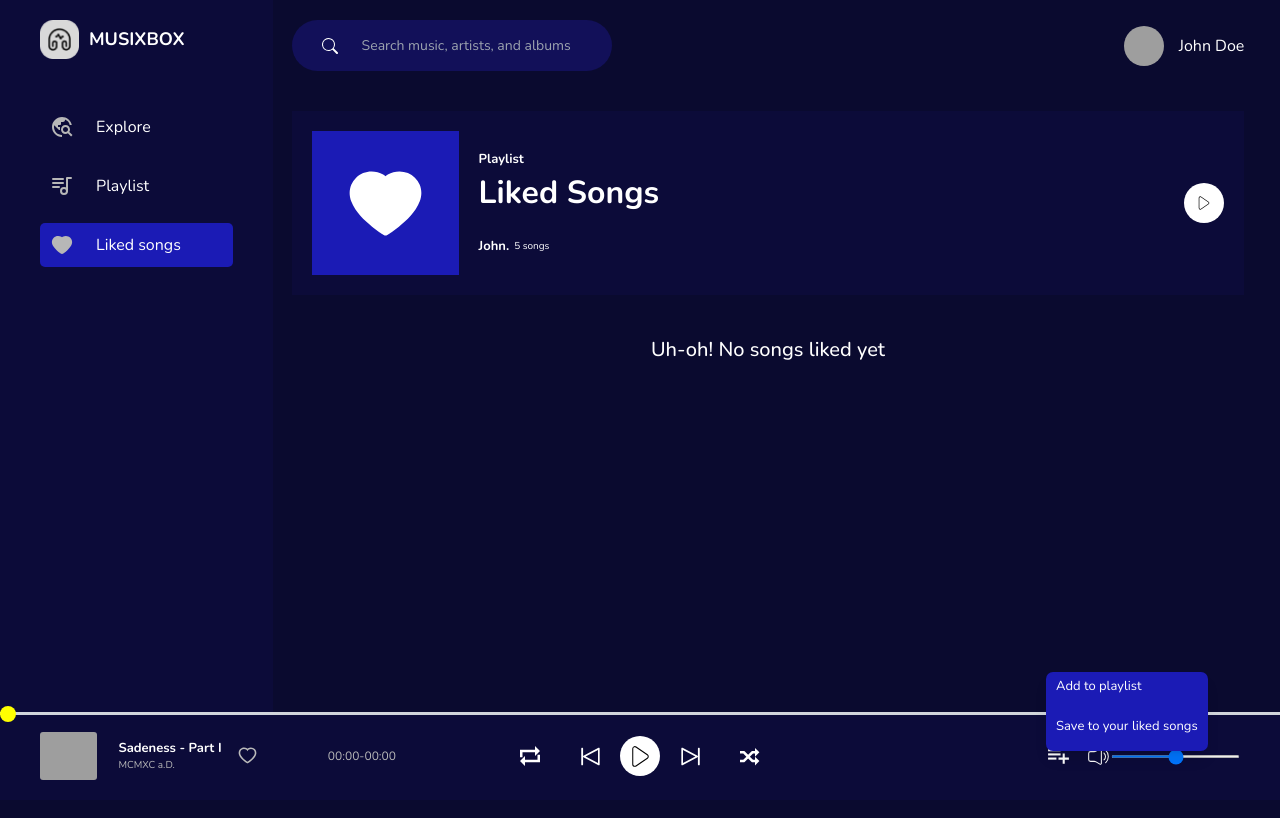
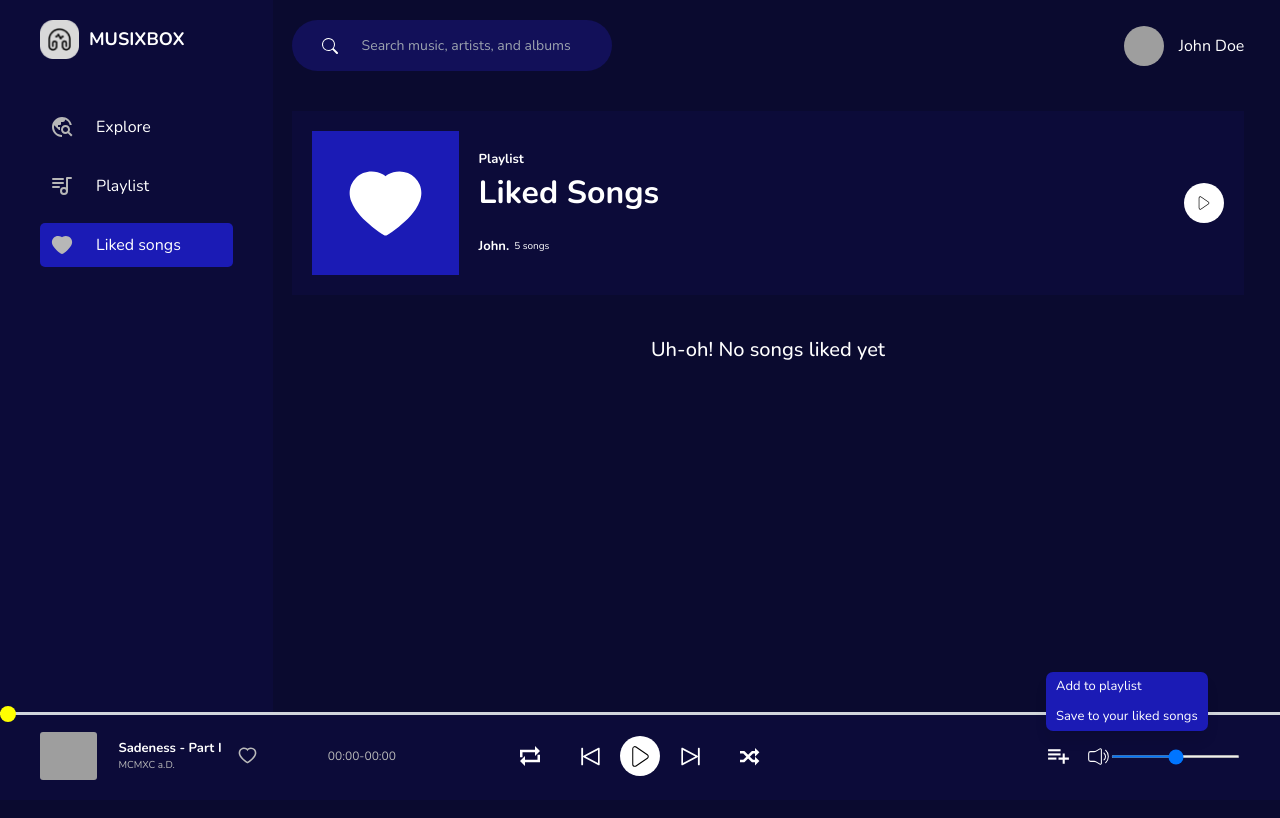
Before and after one commit to Yubraj-Karki/music-app, a React (Vite) app in the folder vite-project/: page /likedsongs in a window 1280 px wide. Shown: the top 818 px of the page. Built offline with nearby package versions, Linux system fonts and the light colour scheme; grey boxes are pictures that could not be loaded; a web font is replaced by a local one.

Commit message:
add to playlist buttons

```diff
--- a/vite-project/src/components/Control.jsx
+++ b/vite-project/src/components/Control.jsx
@@ -246,15 +246,23 @@ const Control = () => {
             <CgPlayListAdd className="cursor-pointer" />
             <div className="bg-[#1b1bb5] absolute rounded-[7px] shadow-lg top-[-60px] text-[13px]">
               <div className="relative group">
-                <button className="px-[10px] py-[5px]">Add to playlist</button>
+                <button className="hover:bg-[#0000ff] w-[100%] text-left  px-[10px] py-[5px]">
+                  Add to playlist
+                </button>
 
-                <div className="group-hover:flex bg-[#1b1bb5] align-items-start  hidden flex-col  absolute rounded-[7px] left-[-150px] shadow-lg top-[-80px]">
-                  <button className="p-[5px]">Create playlist</button>
-                  <button className="p-[5px]">Add to Playlist #1</button>
-                  <button className="p-[5px]">Add to Playlist #2</button>
+                <div className="w-[130px] text-left group-hover:block bg-[#1b1bb5] align-items-start hidden flex-col absolute rounded-[7px] right-[100%] shadow-lg bottom-[-100%]">
+                  <button className="px-[10px] py-[5px] w-[100%] text-left hover:bg-[#0000ff]">
+                    Create playlist
+                  </button>
+                  <button className="px-[10px] w-[100%] py-[5px] hover:bg-[#0000ff]">
+                    Add to Playlist #1
+                  </button>
+                  <button className="px-[10px] w-[100%] py-[5px] hover:bg-[#0000ff]">
+                    Add to Playlist #2
+                  </button>
                 </div>
               </div>
-              <button className="px-[10px] py-[15px]">
+              <button className="px-[10px] py-[5px] hover:bg-[#0000ff]">
                 Save to your liked songs
               </button>
             </div>
```
